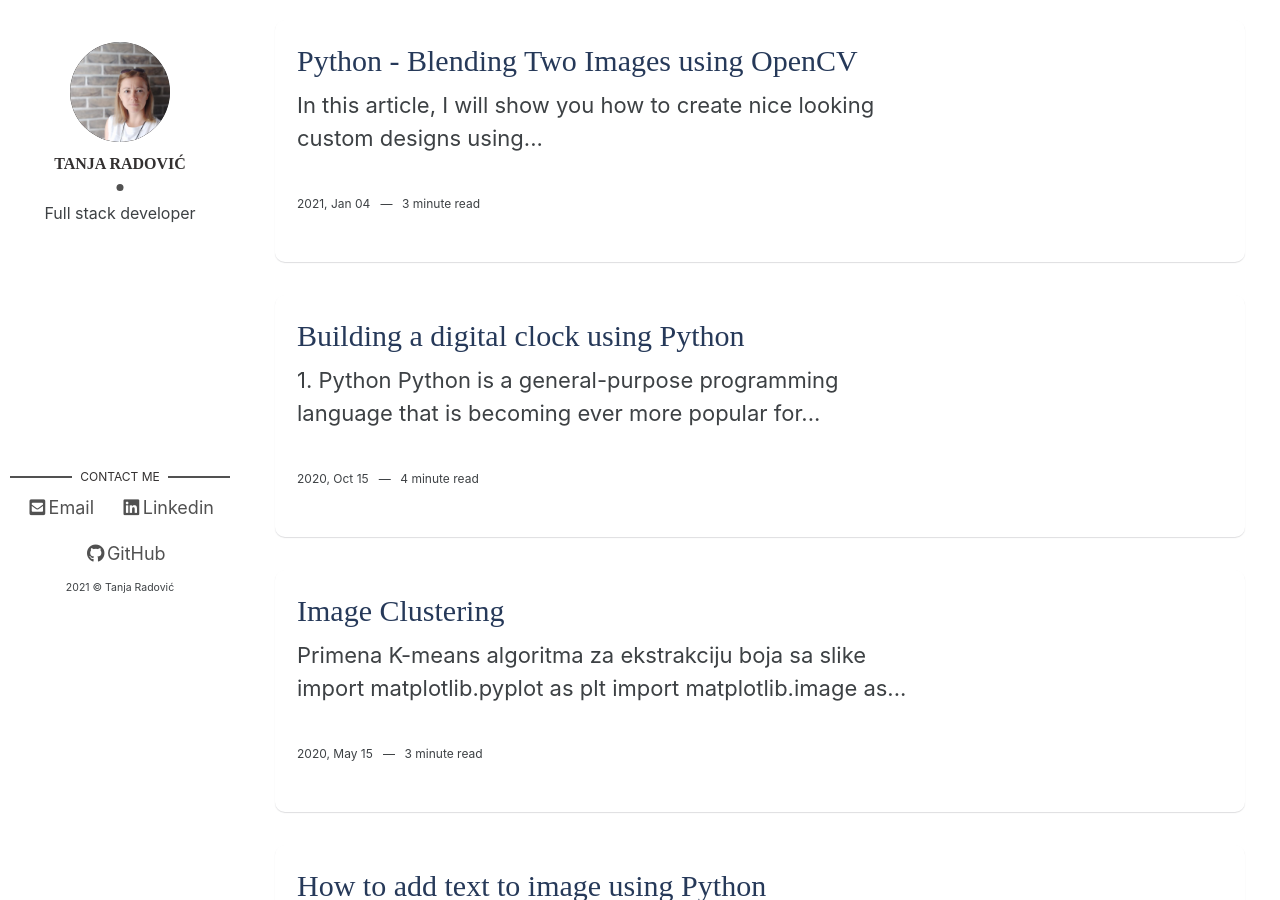
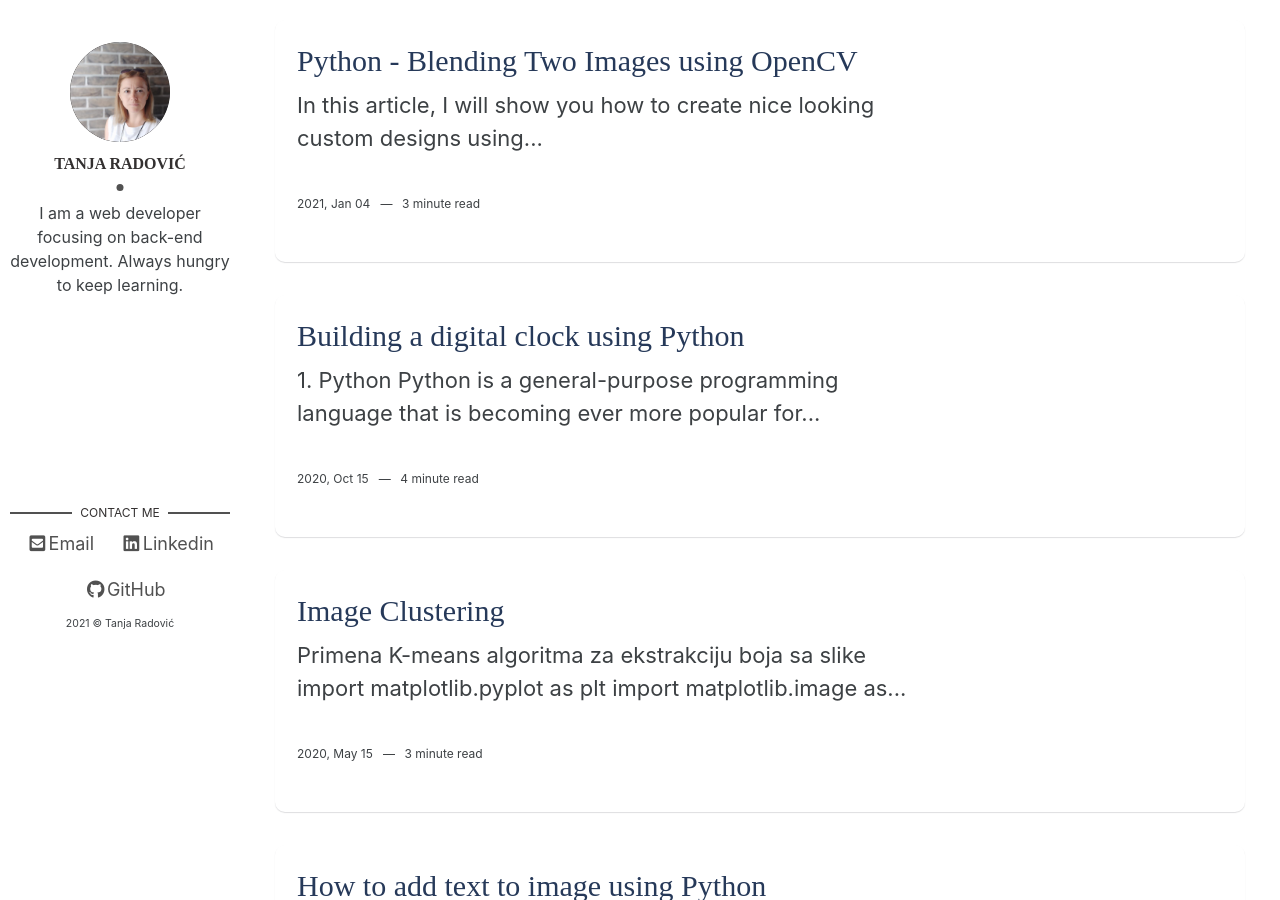
Before and after one commit to tradovic/blog, a Jekyll site: the page built from index.html, in a window 1280 px wide and 900 px high. Built offline with Jekyll 4.4.1, drawn with Linux system fonts in a browser that asks for light colours; cached includes are drawn as plain includes; the list of posts is cut into pages by our own code.

Commit message:
Update _config.yml

```diff
--- a/_config.yml
+++ b/_config.yml
@@ -95,7 +95,7 @@ analytics:
 author:
   name             : "Tanja Radović"
   avatar           : "/assets/images/tanja-radovic.jpeg" # path of avatar image, e.g. "/assets/images/bio-photo.jpg"
-  bio              : "Full stack developer"
+  bio              : "I am a web developer focusing on back-end development. Always hungry to keep learning."
   location         : "Kragujevac, Serbia"
   email            :
   links:
```
